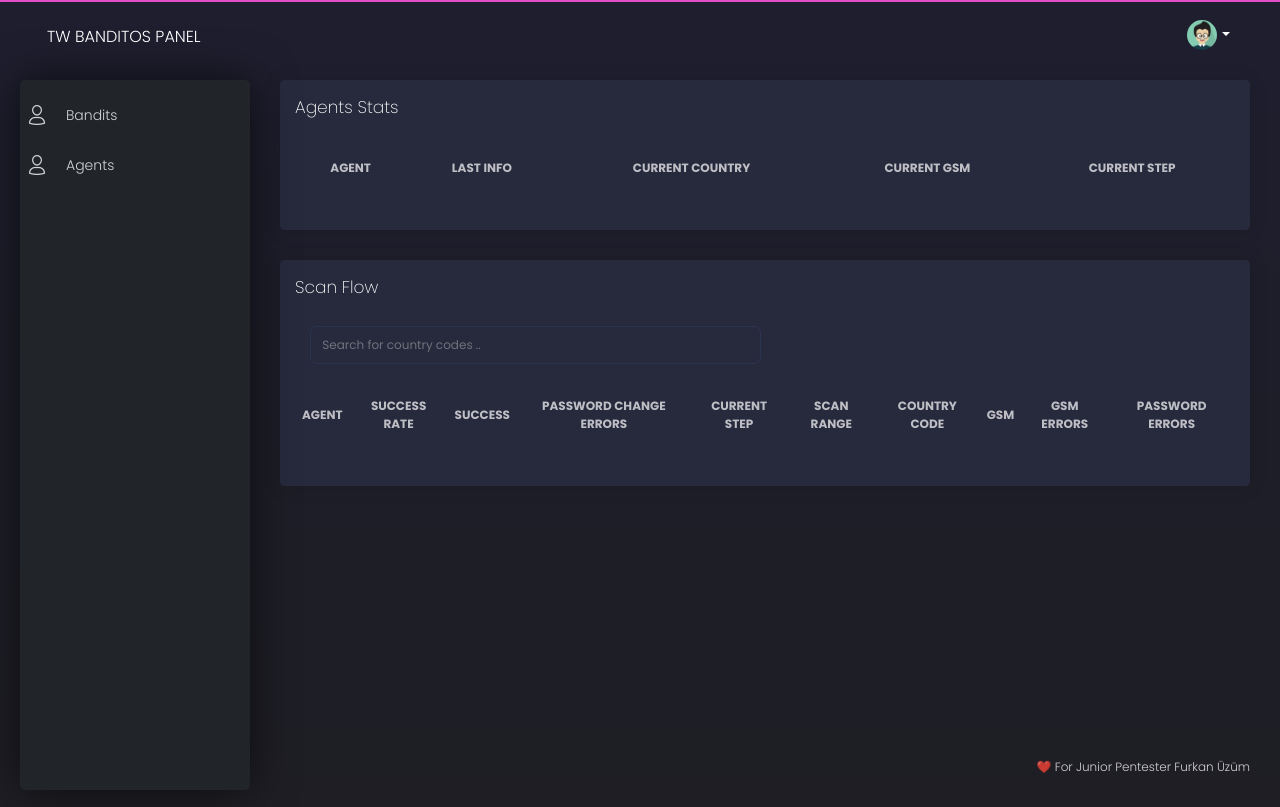
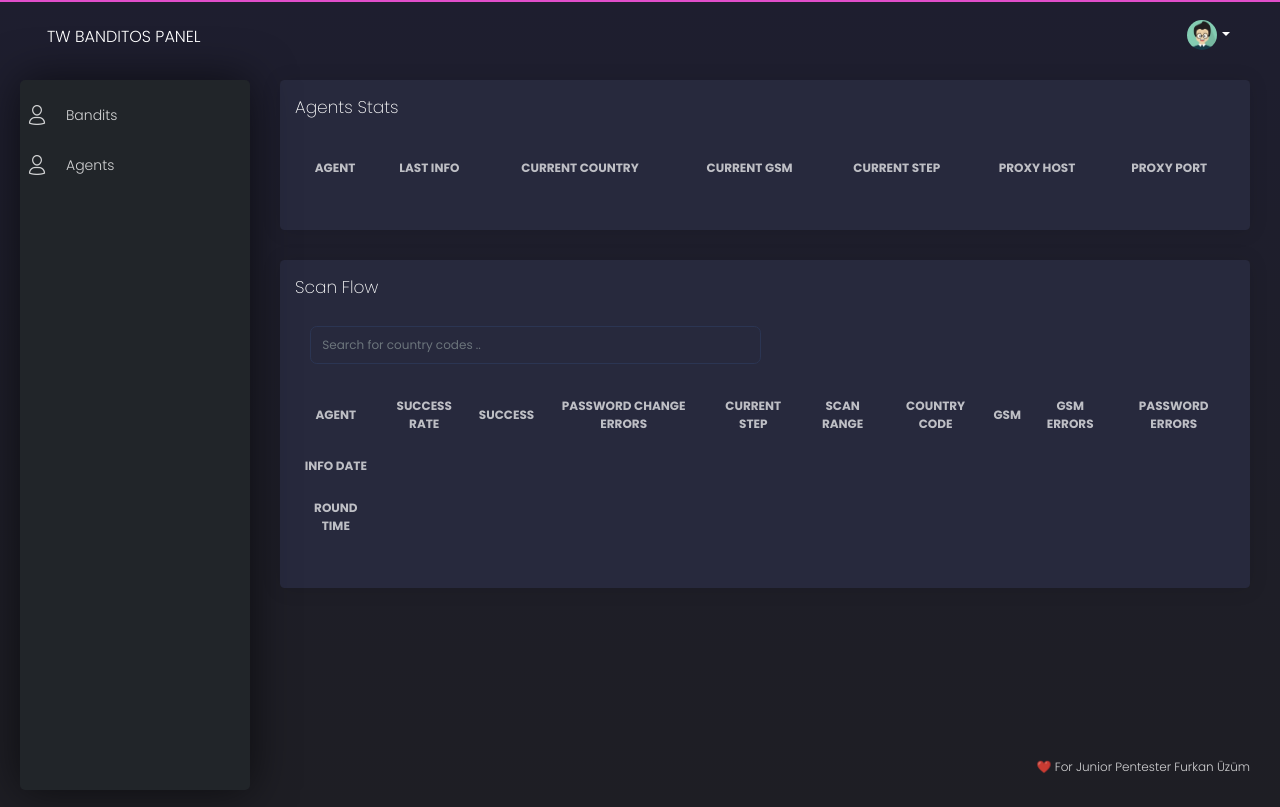
Before and after one commit to berkdedekarginoglu/test-docker, a Flask app: page /agents/live in a window 1280 px wide. Run offline with Flask 2, Linux system fonts and the light colour scheme; lists and menus that the app fills with data are empty; some libraries are stand-ins or nearby versions.

Commit message:
Add files via upload

```diff
--- a/web-app/templates/agents.html
+++ b/web-app/templates/agents.html
@@ -116,6 +116,12 @@
                         <th class="text-center">
                           Current Step
                         </th>
+                        <th class="text-center">
+                          Proxy Host
+                        </th>
+                        <th class="text-center">
+                          Proxy Port
+                        </th>
                       </tr>
                     </thead>
                     <tbody id="data-output-stats-flow">
@@ -169,6 +175,12 @@
                         <th class="text-center">
                           Password Errors
                       </tr>
+                      <th class="text-center">
+                        Info Date
+                    </tr>
+                    <th class="text-center">
+                      Round Time
+                  </tr>
                     </thead>
                     <tbody id="data-output-scan-flow">
                     </tbody>
```
